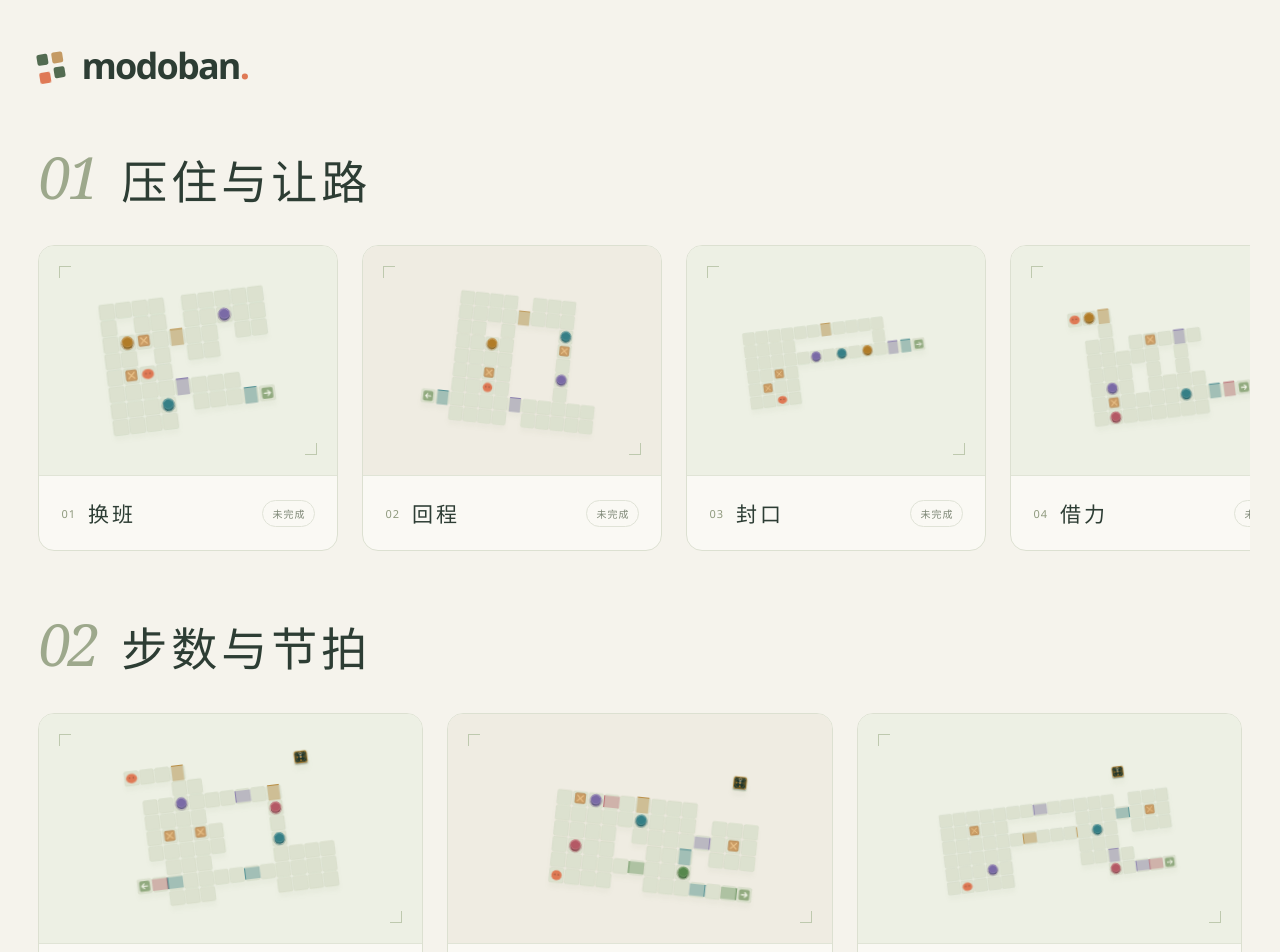
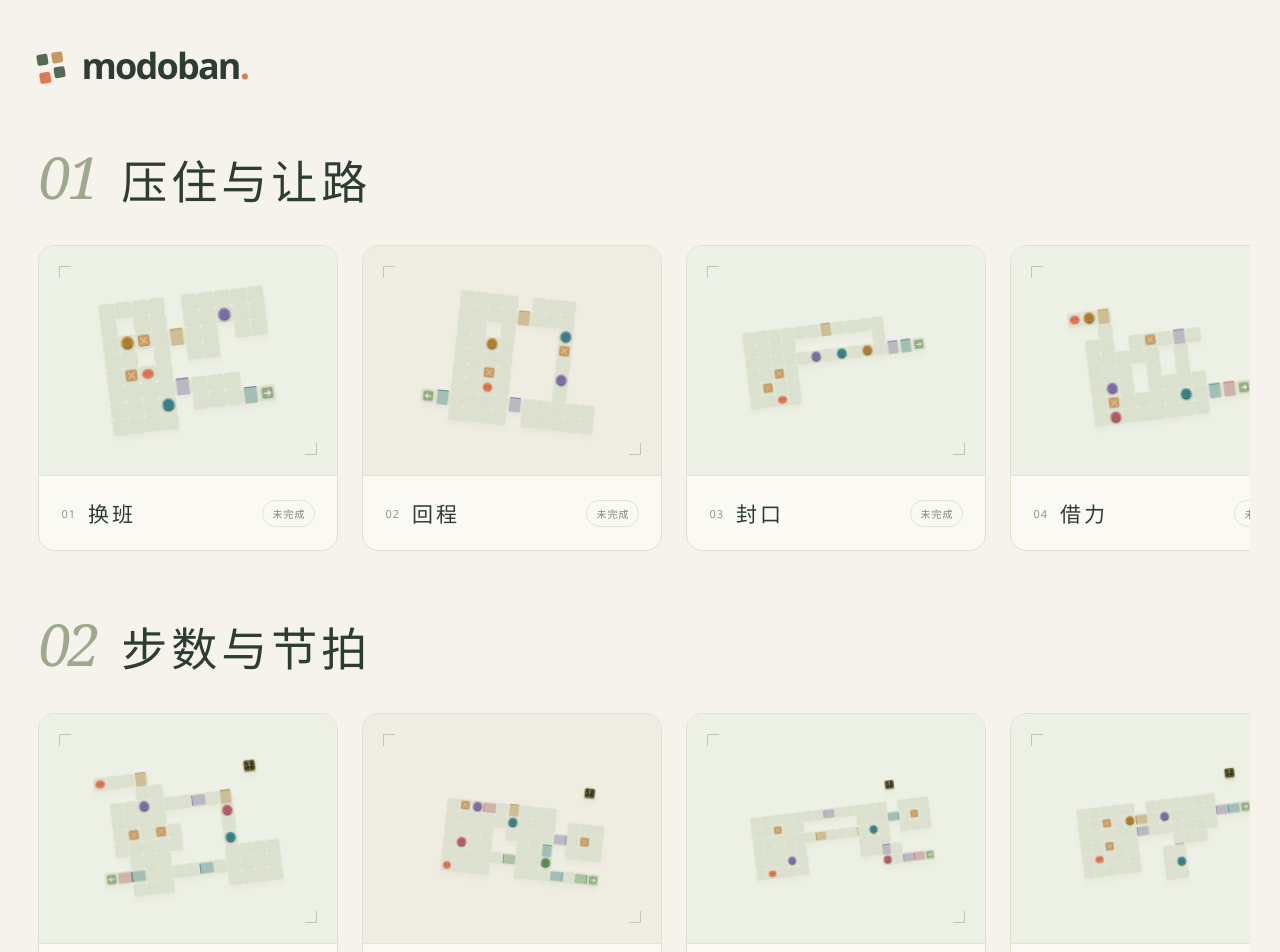
Before and after one commit to aniki-16x16/modoban, a React (Vite) app: page / in a window 1280 px wide. Shown: the top 952 px of the page. Built offline with nearby package versions, Linux system fonts and the light colour scheme.

Commit message:
feat: 第二章04

```diff
--- a/src/levels/chapter-two.ts
+++ b/src/levels/chapter-two.ts
@@ -79,4 +79,30 @@ export const chapterTwo: readonly ChapterLevel[] = [
       ],
     }),
   },
+  {
+    number: '04',
+    title: '放行',
+    exitDirection: 'right',
+    definition: pressureRoom('chapter-2-04', [
+      '##################',
+      '###############.##',
+      '##################',
+      '##.....#......####',
+      '##..$.A..B.....cE#',
+      '##.....b......####',
+      '##..$..###...#####',
+      '##.@...##..#######',
+      '##.....##.C#######',
+      '#########..#######',
+      '##################',
+    ], {
+      axes: [{ id: 'beat', position: { x: 15, y: 1 }, initialPhase: 0, signals: [false, false, true, true] }],
+      doorDirections: { B: 'right', C: 'right' },
+      doors: [
+        { id: 'permit', position: { x: 7, y: 4 }, direction: 'right', initialExtended: true, inputs: [{ kind: 'pressure', id: 'A' }, { kind: 'axis', id: 'beat' }] },
+        { id: 'delivery', position: { x: 10, y: 6 }, direction: 'up', initialExtended: false, inputs: [{ kind: 'pressure', id: 'B' }] },
+        { id: 'exit-B', position: { x: 14, y: 4 }, direction: 'right', initialExtended: true, inputs: [{ kind: 'pressure', id: 'B' }] },
+      ],
+    }),
+  },
 ]
```
Also changed, not shown: tests/fixtures/level-solutions.ts (+1 -0 lines), 1 other file (tests, documents, lock files or other folders).
